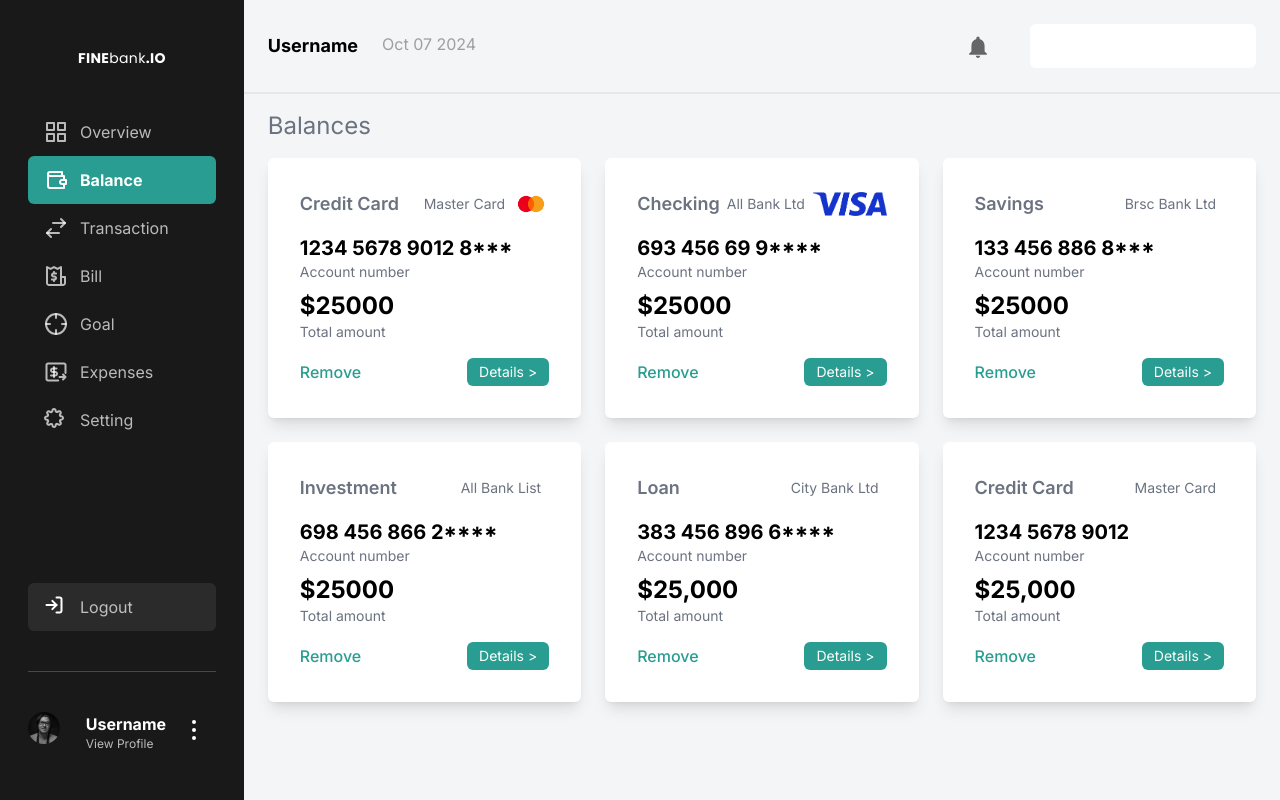
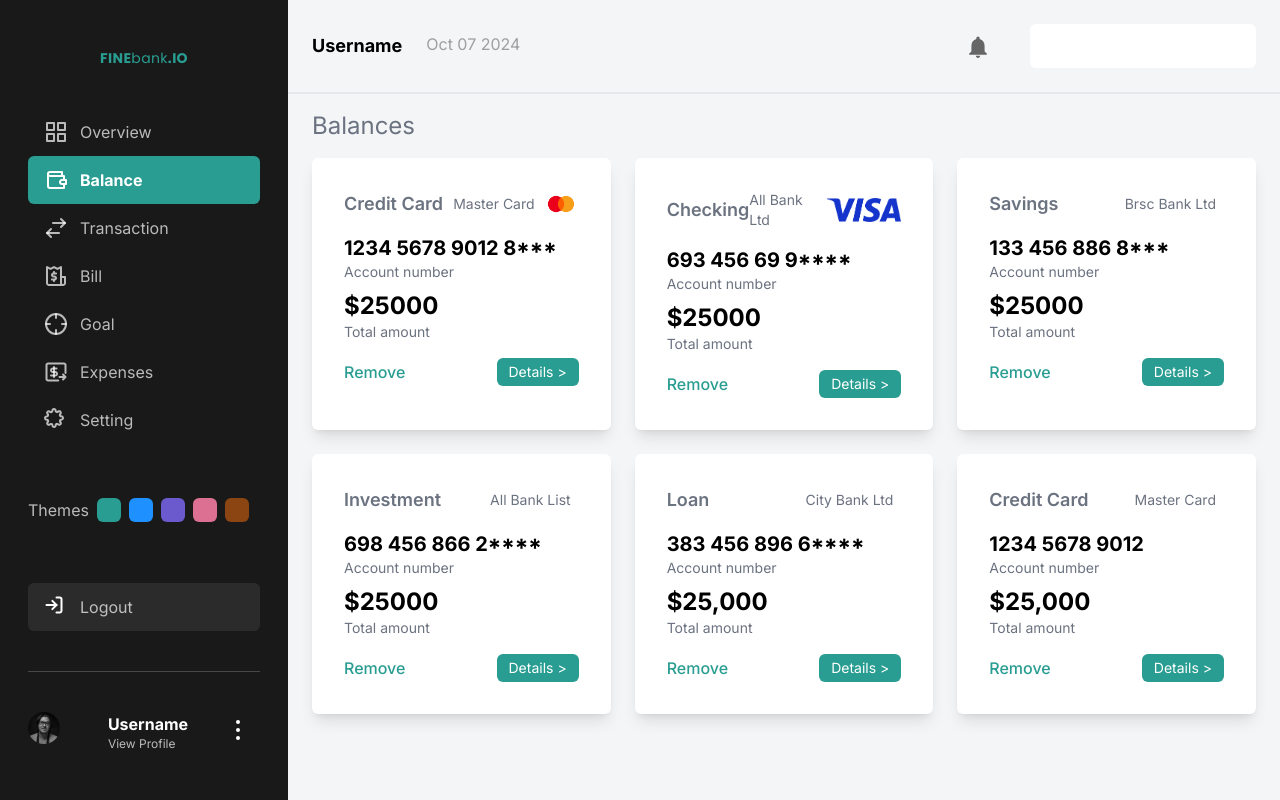
Before and after one commit to Reagenn/admin-ui, a React (Vite) app: page /balance in a window 1280 px wide. Built offline with nearby package versions, Linux system fonts and the light colour scheme.

Commit message:
commit p11

```diff
--- a/src/component/Elements/BarChart/index.jsx
+++ b/src/component/Elements/BarChart/index.jsx
@@ -1,5 +1,7 @@
-import React from 'react'
-import { BarChart } from '@mui/x-charts/BarChart';
+import { useContext } from "react";
+import { ThemeContext } from "../../../context/themeContext";
+import React from "react";
+import { BarChart } from "@mui/x-charts/BarChart";
 
 const chartSetting = {
   yAxis: [
@@ -25,16 +27,19 @@ const chartSetting = {
 export default function BarsDataset(props) {
   const { desc } = props;
 
+  const { theme } = useContext(ThemeContext);
+  desc.series[1].color = theme.color;
+
   return (
     <BarChart
       dataset={desc.data}
-            xAxis={[{ scaleType: 'band', dataKey: desc.dataKey, categoryGapRatio: 0.5 }]}
+      xAxis={[{ scaleType: "band", dataKey: desc.dataKey, categoryGapRatio: 0.5 }]}
       series={desc.series}
       slotProps={{
         legend: {
           direction: "row",
-                    position: { vertical: "top", horizontal: "right" }
-                }
+          position: { vertical: "top", horizontal: "right" },
+        },
       }}
       {...chartSetting}
     />
--- a/src/component/Elements/GaugeChart/index.jsx
+++ b/src/component/Elements/GaugeChart/index.jsx
@@ -1,11 +1,9 @@
-import {
-    GaugeContainer,
-    GaugeValueArc,
-    GaugeReferenceArc,
-    useGaugeState,
-} from "@mui/x-charts/Gauge";
+import { GaugeContainer, GaugeValueArc, GaugeReferenceArc, useGaugeState } from "@mui/x-charts/Gauge";
+import { useContext } from "react";
+import { ThemeContext } from "../../../context/themeContext";
 
-function GaugePointer() {
+function GaugePointer(props) {
+  const { color } = props;
   const { valueAngle, outerRadius, cx, cy } = useGaugeState();
 
   if (valueAngle === null) {
@@ -19,17 +17,14 @@ function GaugePointer() {
   };
   return (
     <g>
-            <circle cx={cx} cy={cy} r={5} fill="#299D91" />
-            <path
-                d={`M ${cx} ${cy} L ${target.x} ${target.y}`}
-                stroke="#299D91"
-                strokeWidth={3}
-            />
+      <circle cx={cx} cy={cy} r={5} fill={color} />
+      <path d={`M ${cx} ${cy} L ${target.x} ${target.y}`} stroke={color} strokeWidth={3} />
     </g>
   );
 }
 
 export default function CompositionExample(props) {
+  const { theme } = useContext(ThemeContext);
   const { desc } = props;
 
   return (
@@ -41,13 +36,13 @@ export default function CompositionExample(props) {
       value={75}
       sx={() => ({
         [`& .value-arc`]: {
-                    fill: "#299D91",
+          fill: theme.color,
         },
       })}
     >
       <GaugeReferenceArc />
       <GaugeValueArc className="value-arc" />
-            <GaugePointer />
+      <GaugePointer color={theme.color} />
     </GaugeContainer>
   );
 }
--- a/src/component/Elements/Stepper/index.jsx
+++ b/src/component/Elements/Stepper/index.jsx
@@ -1,16 +1,19 @@
+import { useContext, useState } from "react";
+import { useTheme } from "@mui/material/styles";
 
-import { useState } from 'react';
-import { useTheme } from '@mui/material/styles';
-
-import MobileStepper from '@mui/material/MobileStepper';
-import Button from '@mui/material/Button';
-import KeyboardArrowLeft from '@mui/icons-material/KeyboardArrowLeft';
-import KeyboardArrowRight from '@mui/icons-material/KeyboardArrowRight';
+import MobileStepper from "@mui/material/MobileStepper";
+import Button from "@mui/material/Button";
+import KeyboardArrowLeft from "@mui/icons-material/KeyboardArrowLeft";
+import KeyboardArrowRight from "@mui/icons-material/KeyboardArrowRight";
+import { ThemeContext } from "../../../context/themeContext";
 
 const Stepper = (props) => {
   const { desc } = props;
 
   const theme = useTheme();
+
+  const { theme: themeMode } = useContext(ThemeContext);
+
   const [activeStep, setActiveStep] = useState(0);
 
   const handleNext = () => {
@@ -38,32 +41,24 @@ const Stepper = (props) => {
             backgroundColor: "darkgray",
           },
           "& .MuiMobileStepper-dotActive": {
-                        backgroundColor: "#299D91",
-                    }
+            backgroundColor: { backgroundColor: themeMode.color },
+          },
         }}
         nextButton={
           <Button size="small" onClick={handleNext} sx={{ color: "black", fontWeight: "bold" }} disabled={activeStep === dataNum - 1}>
             Next
-                        {theme.direction === 'rtl' ? (
-                            <KeyboardArrowLeft />
-                        ) : (
-                            <KeyboardArrowRight />
-                        )}
+            {theme.direction === "rtl" ? <KeyboardArrowLeft /> : <KeyboardArrowRight />}
           </Button>
         }
         backButton={
           <Button size="small" onClick={handleBack} sx={{ color: "black", fontWeight: "bold" }} disabled={activeStep === 0}>
-                        {theme.direction === 'rtl' ? (
-                            <KeyboardArrowRight />
-                        ) : (
-                            <KeyboardArrowLeft />
-                        )}
+            {theme.direction === "rtl" ? <KeyboardArrowRight /> : <KeyboardArrowLeft />}
             Previous
           </Button>
         }
       />
     </>
   );
-}
+};
 
-export default Stepper
+export default Stepper;
--- a/src/component/Fragments/Dashboard/CardBalance.jsx
+++ b/src/component/Fragments/Dashboard/CardBalance.jsx
@@ -3,11 +3,14 @@ import Card from "../../Elements/Card";
 import Stepper from "../../Stepper";
 import { Link } from "react-router-dom";
 import { Icon } from "../../Elements/Icon";
+import { useContext } from "react";
+import { ThemeContext } from "@emotion/react";
 
 const CardBalance = () => {
+  const { theme } = useContext(ThemeContext);
 
   const balanceCard = accounts.map((account) => (
-        <div key={account.id} className="p-2">
+    <div key={account.id} className={`p-2 ${theme.name}`}>
       <div className="flex justify-between">
         <div className="text-2xl font-bold">${account.balance}</div>
         <div>
@@ -19,26 +22,17 @@ const CardBalance = () => {
         <div>
           Account Type
           <br />
-                    <span className="text-xl font-bold">
-                        {account.accountType}
-                    </span>
+          <span className="text-xl font-bold">{account.accountType}</span>
           <br />
           {account.accountNumber}
         </div>
         <div className="flex flex-col justify-between">
-                    {account.logo != "" && (
-                        <img
-                            className="ms-auto"
-                            src={`/images/${account.logo}`}
-                        />
-                    )}
+          {account.logo != "" && <img className="ms-auto" src={`/images/${account.logo}`} />}
 
           <div className="flex">
-                        <span className="text-xl font-bold">
-                            ${account.balance}
-                        </span>
+            <span className="text-xl font-bold">${account.balance}</span>
             <div className="bg-white max-w-min rounded-full ps-1 pt-1 ms-4">
-                            <Icon.ArrowUpRight/>
+              <Icon.ArrowUpRight />
             </div>
           </div>
         </div>
@@ -46,9 +40,7 @@ const CardBalance = () => {
     </div>
   ));
 
-    return (
-        <Card title="Total Balance" desc={<Stepper desc={balanceCard} />} />
-    )
-}
+  return <Card title="Total Balance" desc={<Stepper desc={balanceCard} />} />;
+};
 
-export default CardBalance
+export default CardBalance;
--- a/src/component/Fragments/Navbar.jsx
+++ b/src/component/Fragments/Navbar.jsx
@@ -1,8 +1,22 @@
 import { NavLink } from "react-router-dom";
 import { Icon } from "../Elements/Icon";
 import Logo from "../Elements/Logo";
+// import { useState } from "react";
+import { useContext } from "react";
+import { ThemeContext } from "../../context/themeContext";
 
 const Navbar = () => {
+  const themes = [
+    { name: "theme-green", bgcolor: "bg-[#299D91]", color: "#299D91" },
+    { name: "theme-blue", bgcolor: "bg-[#1E90FF]", color: "#1E90FF" },
+    { name: "theme-purple", bgcolor: "bg-[#6A5ACD]", color: "#6A5ACD" },
+    { name: "theme-pink", bgcolor: "bg-[#DB7093]", color: "#DB7093" },
+    { name: "theme-brown", bgcolor: "bg-[#8B4513]", color: "#8B4513" },
+  ];
+
+  // const [theme, setTheme] = useState(themes[0]);
+  const { theme, setTheme } = useContext(ThemeContext);
+
   const menus = [
     {
       id: "overview",
@@ -49,10 +63,11 @@ const Navbar = () => {
   ];
 
   return (
-    <nav className="bg-defaultBlack text-special-bg2 sm:w-72 w-36 min-h-screen px-7 py-12 flex flex-col justify-between">
+    <div className="bg-defaultBlack">
+      <nav className="sticky top-0 text-special-bg2 sm:w-72 w-36 min-h-screen px-7 py-12 flex flex-col justify-between">
         <div>
           <NavLink to="/" className="flex justify-center mb-10">
-          <Logo variant="text-white text-sm sm-text-2xl" />
+            <Logo variant="text-primary text-sm sm-text-2xl" />
           </NavLink>
           {menus.map((menu) => (
             // eslint-disable-next-line react/jsx-key
@@ -62,10 +77,16 @@ const Navbar = () => {
             </NavLink>
           ))}
         </div>
-      <div className="sticky bottom-12">
+        <div className="md:flex md:gap-2">
+          Themes
+          {themes.map((t) => (
+            <div key={t.name} className={`${t.bgcolor} md:w-6 h-6 rounded-md cursor-pointer mb-2`} onClick={() => setTheme(t)}></div>
+          ))}
+        </div>
+        <div>
           <NavLink to="/login">
             <div className="flex bg-special-bg3 px-4 py-3 rounded-md hover:text-white">
-            <div className="mx-auto sm:mx-0">
+              <div className="mx-auto sm:mx-0 text-primary">
                 <Icon.Logout />
               </div>
               <div className="ms-3 hidden sm:block">Logout</div>
@@ -87,6 +108,7 @@ const Navbar = () => {
           </div>
         </div>
       </nav>
+    </div>
   );
 };
 
--- a/src/component/Layouts/MainLayout.jsx
+++ b/src/component/Layouts/MainLayout.jsx
@@ -1,11 +1,14 @@
 import Header from "../Fragments/Header";
 import Navbar from "../Fragments/Navbar";
+import { useContext } from "react";
+import { ThemeContext } from "../../context/themeContext";
 
 const MainLayout = (props) => {
   const { children } = props;
+  const { theme } = useContext(ThemeContext);
 
   return (
-    <div className="flex bg-special-mainBg w-screen min-h-screen max-w-full">
+    <div className={`flex bg-special-mainBg w-screen min-h-screen max-w-full ${theme.name}`}>
       {/* navbar start*/}
       <Navbar />
       {/* navbar end*/}
--- /dev/null
+++ b/src/context/themeContext.jsx
@@ -0,0 +1,9 @@
+import { createContext, useState } from "react";
+
+const ThemeContext = createContext();
+export { ThemeContext };
+export const ThemeContextProvider = ({ children }) => {
+  const [theme, setTheme] = useState({ name: "theme-green", color: "#299D91" });
+
+  return <ThemeContext.Provider value={{ theme, setTheme }}>{children}</ThemeContext.Provider>;
+};
--- a/src/main.jsx
+++ b/src/main.jsx
@@ -1,10 +1,13 @@
-import { StrictMode } from 'react'
-import { createRoot } from 'react-dom/client'
-import App from './App.jsx'
-import './index.css'
+import { StrictMode } from "react";
+import { createRoot } from "react-dom/client";
+import App from "./App.jsx";
+import "./index.css";
+import { ThemeContextProvider } from "./context/themeContext.jsx";
 
-createRoot(document.getElementById('root')).render(
+createRoot(document.getElementById("root")).render(
   <StrictMode>
-    <App />
-  </StrictMode>,
-)
+    <ThemeContextProvider>
+      <App />
+    </ThemeContextProvider>
+  </StrictMode>
+);
--- a/tailwind.config.js
+++ b/tailwind.config.js
@@ -1,13 +1,10 @@
 /** @type {import('tailwindcss').Config} */
 export default {
-  content: [
-    "./index.html",
-    "./src/**/*.{js,ts,jsx,tsx}",
-  ],
+  content: ["./index.html", "./src/**/*.{js,ts,jsx,tsx}"],
   theme: {
-    extend:
-    {colors: {
-      primary: "#299D91",
+    extend: {
+      colors: {
+        primary: "var(--color-primary)",
         secondary: "#525256",
         defaultBlack: "#191919",
         gray: {
@@ -18,19 +15,19 @@ export default {
           "06": "#F3F3F3",
         },
         special: {
-    "bg": "rgba(210, 210, 210, 0.25)",
-    "bg2": "rgba(255, 255, 255, 0.7)",
-    "bg3": "rgba(255, 255, 255, 0.08)",
-    "mainBg": "#F4F5F7",
-    "green": "#E73D1C",
-    "red": "#4DAF6E"
+          bg: "rgba(210, 210, 210, 0.25)",
+          bg2: "rgba(255, 255, 255, 0.7)",
+          bg3: "rgba(255, 255, 255, 0.08)",
+          mainBg: "#F4F5F7",
+          green: "#E73D1C",
+          red: "#4DAF6E",
         },
       },
       fontFamily: {
-        body: ['Inter'],
-        poppins : ['Poppins']
-      }
+        body: ["Inter"],
+        poppins: ["Poppins"],
+      },
     },
   },
   plugins: [],
-}
+};
```
Also changed, not shown: src/index.css (+25 -2 lines). Lines whose indentation alone changed are shown as unchanged.
